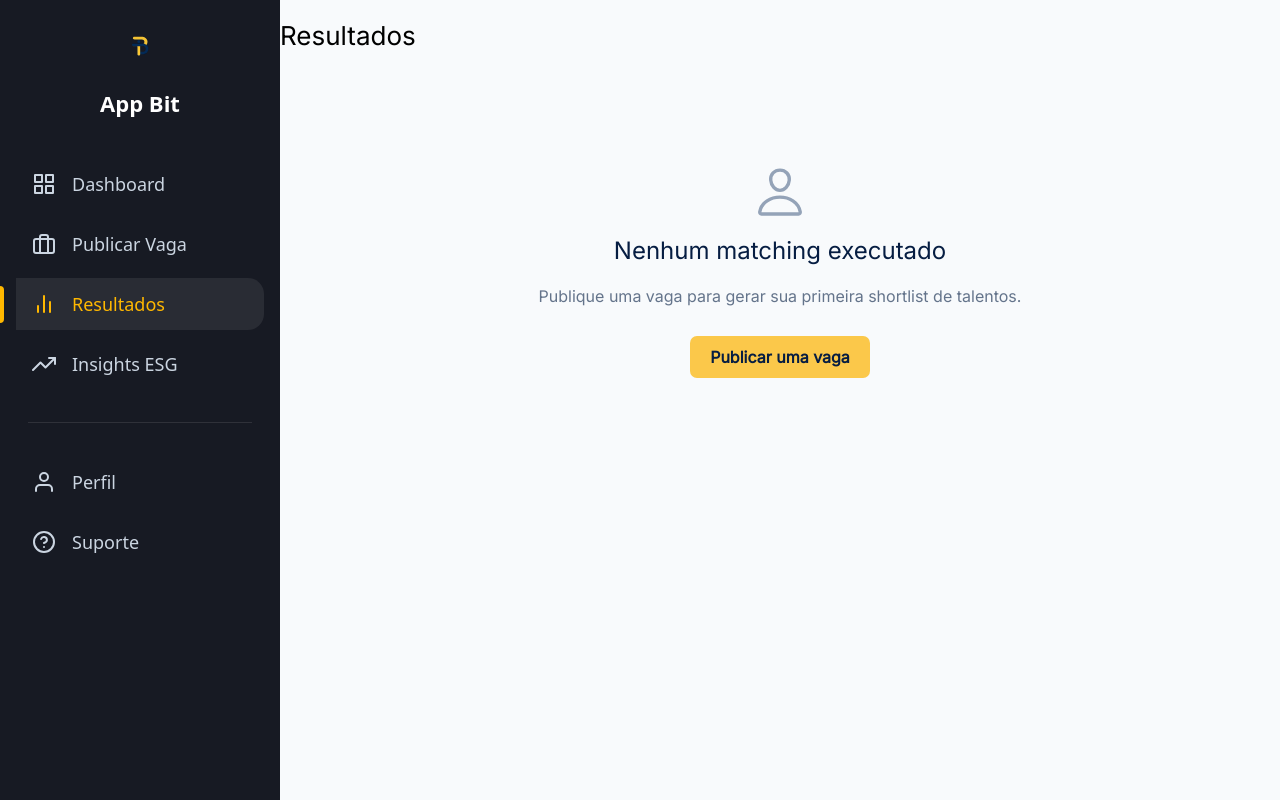
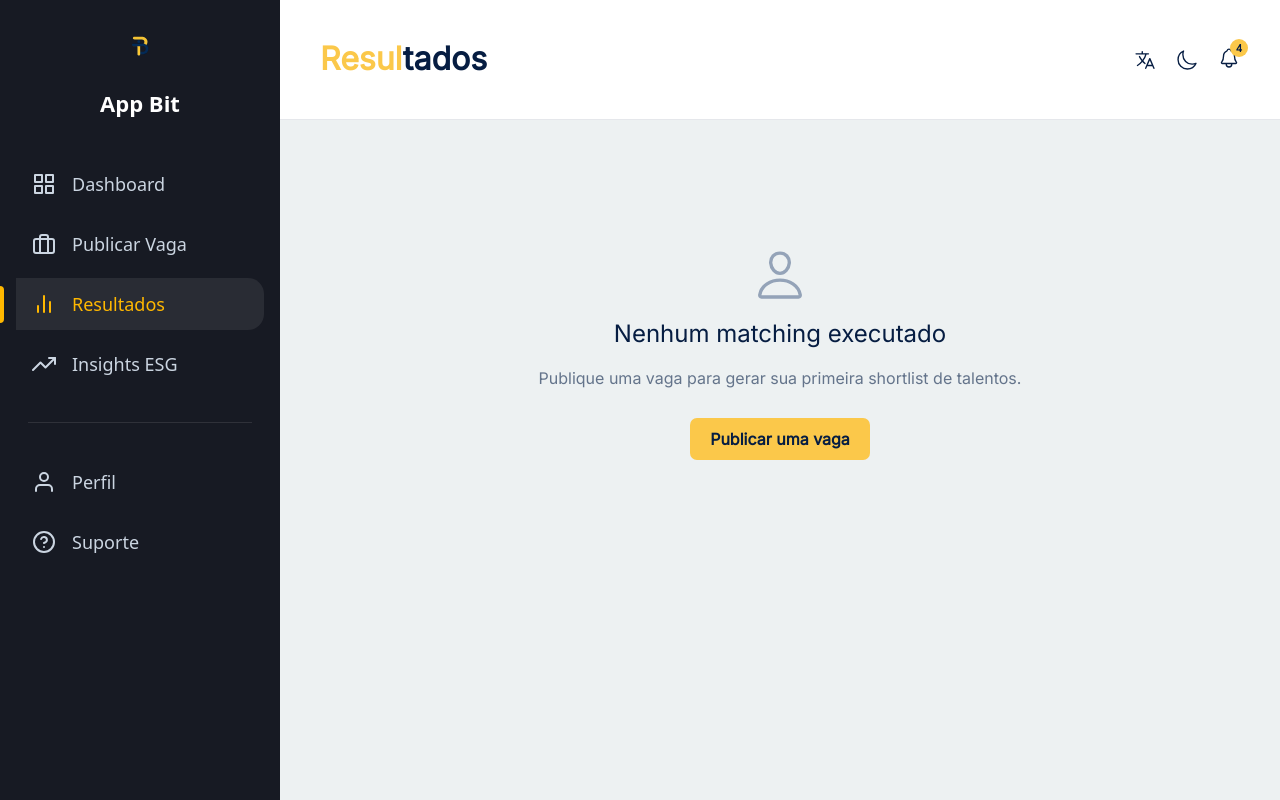
Before and after one commit to Manuellasantos/Black-In-Tech, a React (Vite) app: page /resultados in a window 1280 px wide. Built offline with nearby package versions, Linux system fonts and the light colour scheme.

Commit message:
style: coloca o layout padrão na página de Resultados

```diff
--- a/src/pages/Resultados.tsx
+++ b/src/pages/Resultados.tsx
@@ -63,22 +63,21 @@ const Resultados: React.FC = () => {
 
   if (!matchSession) {
     return (
-      <IonPage>
-        <div className="main-layout">
-          <Sidebar />
-          <IonContent className="resultados-content">
+      <Layout titulo="Resultados">
         <div className="resultados-container">
-              <h1 className="titulo-resultados">Resultados</h1>
+
           <div className="resultados-empty-state">
             <IonIcon icon={personOutline} />
             <h2>Nenhum matching executado</h2>
-                <p>Publique uma vaga para gerar sua primeira shortlist de talentos.</p>
-                <NavLink to="/publicar-vaga">Publicar uma vaga</NavLink>
+            <p>
+              Publique uma vaga para gerar sua primeira shortlist de talentos.
+            </p>
+            <NavLink to="/publicar-vaga">
+              Publicar uma vaga
+            </NavLink>
           </div>
         </div>
-          </IonContent>
-        </div>
-      </IonPage>
+      </Layout>
     );
   }
 
```
Lines whose indentation alone changed are shown as unchanged.
